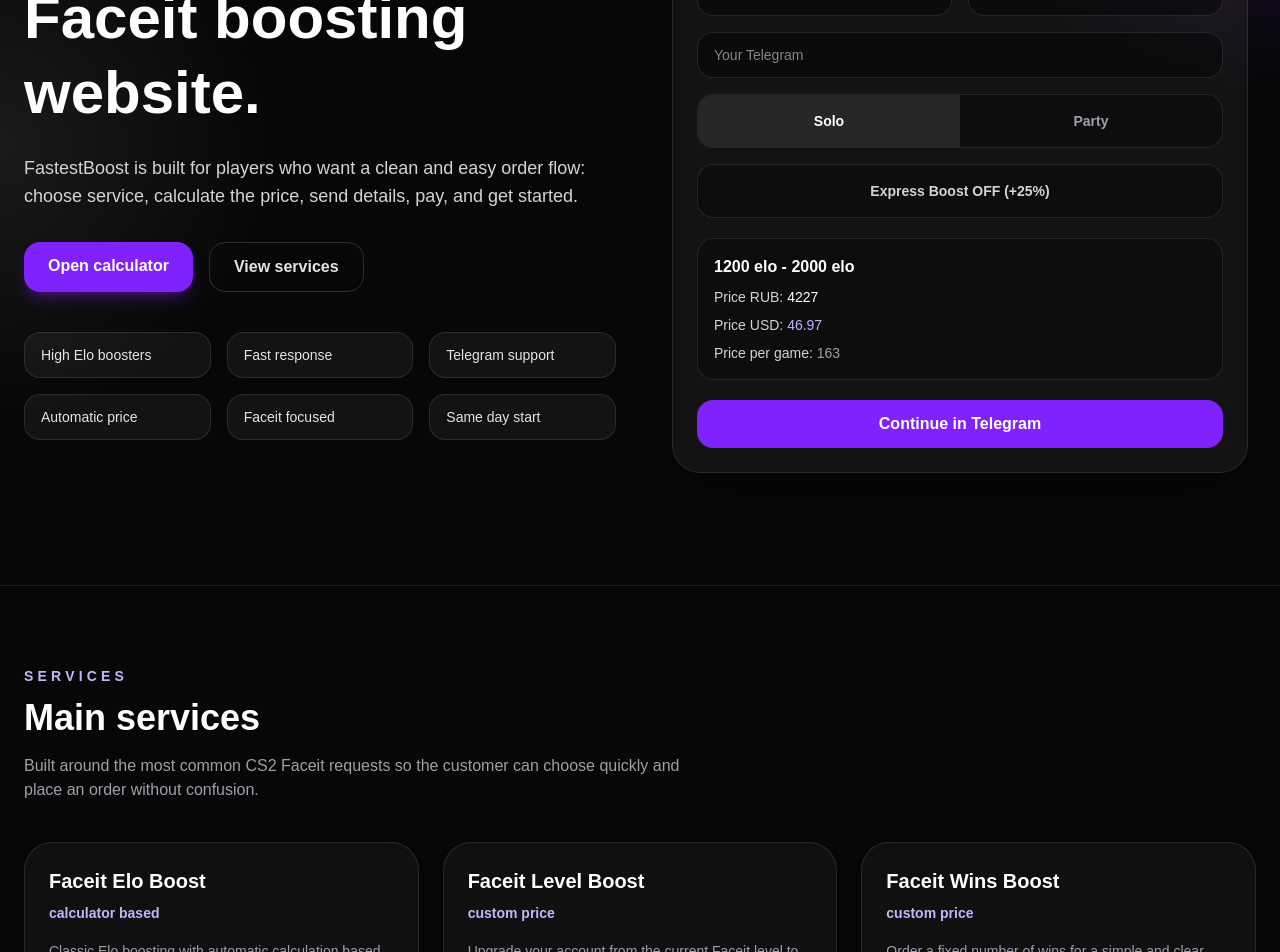
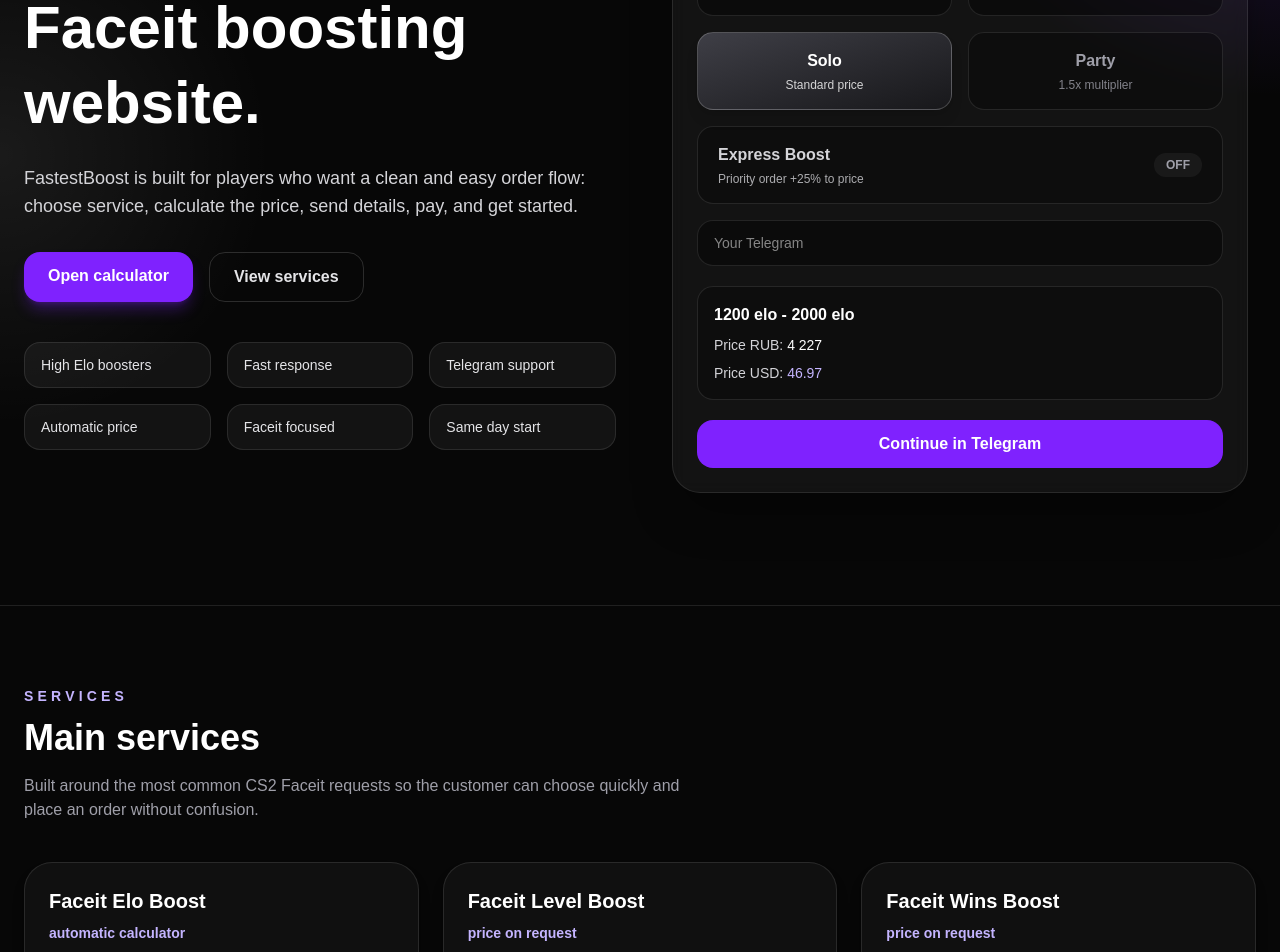
Before and after one commit to lolpoks-source/fastestboost, a Next.js app: page / in a window 1280 px wide. Shown: the part 380-1332 px from the top of the page. Built offline with nearby package versions, Linux system fonts and the light colour scheme.

Commit message:
improve buttons and limit calculator

```diff
--- a/app/page.tsx
+++ b/app/page.tsx
@@ -19,7 +19,18 @@
 
 const PARTY_MULTIPLIER = 1.5;
 const EXPRESS_MULTIPLIER = 1.25;
-const RUB_PER_USD = 90; // можешь поменять курс здесь
+const RUB_PER_USD = 90;
+
+function formatRub(value: number) {
+  return new Intl.NumberFormat('ru-RU').format(Math.round(value));
+}
+
+function formatUsd(value: number) {
+  return new Intl.NumberFormat('en-US', {
+    minimumFractionDigits: 0,
+    maximumFractionDigits: 2,
+  }).format(value);
+}
 
 function calculateBoost(
   currentEloRaw: string,
@@ -33,7 +44,6 @@
   if (!Number.isFinite(currentElo) || !Number.isFinite(targetElo)) return null;
   if (targetElo <= currentElo) return null;
 
-  let games = 0;
   let basePrice = 0;
   let pointer = currentElo;
 
@@ -54,7 +64,6 @@
       pricePerGame *= PARTY_MULTIPLIER;
     }
 
-    games += segmentGames;
     basePrice += segmentGames * pricePerGame;
     pointer = segmentEnd;
   }
@@ -63,18 +72,13 @@
     basePrice *= EXPRESS_MULTIPLIER;
   }
 
-  const roundedGames = Math.round(games);
   const roundedBasePrice = Math.round(basePrice);
-  const pricePerGame =
-    roundedGames > 0 ? Math.round(roundedBasePrice / roundedGames) : 0;
   const priceUsd = Math.round((roundedBasePrice / RUB_PER_USD) * 100) / 100;
 
   return {
     currentElo,
     targetElo,
-    roundedGames,
     roundedBasePrice,
-    pricePerGame,
     priceUsd,
   };
 }
@@ -87,40 +91,42 @@
   const [isParty, setIsParty] = useState(false);
   const [isExpress, setIsExpress] = useState(false);
 
-  const result = useMemo(
-    () => calculateBoost(currentElo, targetElo, isParty, isExpress),
-    [currentElo, targetElo, isParty, isExpress]
-  );
+  const isEloService = service === 'Faceit Elo Boost';
+
+  const result = useMemo(() => {
+    if (!isEloService) return null;
+    return calculateBoost(currentElo, targetElo, isParty, isExpress);
+  }, [currentElo, targetElo, isParty, isExpress, isEloService]);
 
   const services = [
     {
       title: 'Faceit Elo Boost',
-      price: 'calculator based',
+      price: 'automatic calculator',
       text: 'Classic Elo boosting with automatic calculation based on your current and desired Elo.',
     },
     {
       title: 'Faceit Level Boost',
-      price: 'custom price',
+      price: 'price on request',
       text: 'Upgrade your account from the current Faceit level to the target level you want.',
     },
     {
       title: 'Faceit Wins Boost',
-      price: 'custom price',
+      price: 'price on request',
       text: 'Order a fixed number of wins for a simple and clear boost option.',
     },
     {
       title: 'Faceit Stats Boost',
-      price: 'custom price',
+      price: 'price on request',
       text: 'Focused boost option for better account stats like KD, average kills and overall profile.',
     },
     {
       title: 'Duo Queue / Party Boost',
-      price: '1.5x calculator',
-      text: 'Play together with a booster in party format with a higher rate than solo boosting.',
+      price: 'price on request',
+      text: 'Play together with a booster in party format for a more comfortable experience.',
     },
     {
       title: 'Faceit Coaching',
-      price: 'custom price',
+      price: 'price on request',
       text: 'One-on-one help for players who want to improve mechanics, aim and decision making.',
     },
   ];
@@ -137,11 +143,11 @@
   const steps = [
     {
       title: 'Choose service',
-      text: 'Select the service you need: Elo Boost, Level Boost, Wins Boost, Stats Boost, Party Boost or Coaching.',
+      text: 'Select the service you need and send your order in a few clicks.',
     },
     {
       title: 'Use calculator',
-      text: 'Enter your current Elo, target Elo and choose Solo, Party or Express mode.',
+      text: 'The calculator works for Faceit Elo Boost. Other services are priced manually.',
     },
     {
       title: 'Pay for order',
@@ -169,8 +175,8 @@
   ];
 
   const telegramMessage = result
-    ? `Hello, I want to order ${isExpress ? 'Express ' : ''}${isParty ? 'Party' : 'Solo'} Faceit boost from ${result.currentElo} Elo to ${result.targetElo} Elo. Price: ${result.roundedBasePrice} RUB / ${result.priceUsd} USD.`
-    : 'Hello, I want to order a Faceit boost.';
+    ? `Hello, I want to order ${isExpress ? 'Express ' : ''}${isParty ? 'Party ' : ''}${service} from ${result.currentElo} Elo to ${result.targetElo} Elo. Price: ${formatRub(result.roundedBasePrice)} RUB / ${formatUsd(result.priceUsd)} USD.`
+    : `Hello, I want to order ${service}.`;
 
   return (
     <div className="min-h-screen bg-[#070707] text-white">
@@ -269,7 +275,13 @@
                   </div>
                 </div>
                 <div className="rounded-xl bg-violet-500/15 px-3 py-1 text-xs font-semibold text-violet-200">
-                  {isExpress ? 'Express' : isParty ? 'Party' : 'Solo'}
+                  {!isEloService
+                    ? 'Manual Price'
+                    : isExpress
+                      ? 'Express'
+                      : isParty
+                        ? 'Party'
+                        : 'Solo'}
                 </div>
               </div>
 
@@ -287,6 +299,8 @@
                   <option>Faceit Coaching</option>
                 </select>
 
+                {isEloService ? (
+                  <>
                     <div className="grid grid-cols-2 gap-4">
                       <input
                         className="rounded-2xl border border-white/10 bg-black/40 px-4 py-3 text-sm outline-none"
@@ -302,54 +316,89 @@
                       />
                     </div>
 
+                    <div className="grid grid-cols-2 gap-4">
+                      <button
+                        type="button"
+                        onClick={() => setIsParty(false)}
+                        className={`group relative overflow-hidden rounded-2xl border px-4 py-4 text-sm font-bold transition ${
+                          !isParty
+                            ? 'border-white/20 bg-gradient-to-br from-zinc-700 to-zinc-900 text-white shadow-lg'
+                            : 'border-white/10 bg-black/30 text-zinc-400 hover:bg-white/5'
+                        }`}
+                      >
+                        <div className="text-base">Solo</div>
+                        <div className="mt-1 text-xs font-medium opacity-80">
+                          Standard price
+                        </div>
+                      </button>
+
+                      <button
+                        type="button"
+                        onClick={() => setIsParty(true)}
+                        className={`group relative overflow-hidden rounded-2xl border px-4 py-4 text-sm font-bold transition ${
+                          isParty
+                            ? 'border-violet-400/50 bg-gradient-to-br from-violet-500 to-fuchsia-600 text-white shadow-lg shadow-violet-600/30'
+                            : 'border-white/10 bg-black/30 text-zinc-400 hover:bg-white/5'
+                        }`}
+                      >
+                        <div className="text-base">Party</div>
+                        <div className="mt-1 text-xs font-medium opacity-80">
+                          1.5x multiplier
+                        </div>
+                      </button>
+                    </div>
+
+                    <button
+                      type="button"
+                      onClick={() => setIsExpress((prev) => !prev)}
+                      className={`relative overflow-hidden rounded-2xl border px-5 py-4 text-left transition ${
+                        isExpress
+                          ? 'border-emerald-400/50 bg-gradient-to-r from-emerald-500 to-lime-500 text-white shadow-lg shadow-emerald-500/25'
+                          : 'border-white/10 bg-black/30 text-zinc-300 hover:bg-white/5'
+                      }`}
+                    >
+                      <div className="flex items-center justify-between gap-4">
+                        <div>
+                          <div className="text-base font-bold">Express Boost</div>
+                          <div className="mt-1 text-xs opacity-80">
+                            Priority order +25% to price
+                          </div>
+                        </div>
+                        <div
+                          className={`rounded-full px-3 py-1 text-xs font-bold ${
+                            isExpress
+                              ? 'bg-white/20 text-white'
+                              : 'bg-white/5 text-zinc-400'
+                          }`}
+                        >
+                          {isExpress ? 'ON' : 'OFF'}
+                        </div>
+                      </div>
+                    </button>
+                  </>
+                ) : (
+                  <div className="rounded-2xl border border-white/10 bg-black/30 p-5 text-sm text-zinc-300">
+                    <div className="text-base font-semibold text-white">
+                      Manual pricing
+                    </div>
+                    <div className="mt-2 text-zinc-400">
+                      This service is priced manually. Click the Telegram button
+                      below and send your request.
+                    </div>
+                  </div>
+                )}
+
                 <input
                   className="rounded-2xl border border-white/10 bg-black/40 px-4 py-3 text-sm outline-none"
                   placeholder="Your Telegram"
                   value={telegram}
                   onChange={(e) => setTelegram(e.target.value)}
                 />
-
-                <div className="flex overflow-hidden rounded-2xl border border-white/10 bg-black/30">
-                  <button
-                    type="button"
-                    onClick={() => setIsParty(false)}
-                    className={`flex-1 px-4 py-4 text-sm font-bold transition ${
-                      !isParty
-                        ? 'bg-zinc-800 text-white shadow-inner'
-                        : 'text-zinc-400 hover:bg-white/5'
-                    }`}
-                  >
-                    Solo
-                  </button>
-
-                  <button
-                    type="button"
-                    onClick={() => setIsParty(true)}
-                    className={`flex-1 px-4 py-4 text-sm font-bold transition ${
-                      isParty
-                        ? 'bg-violet-600 text-white shadow-lg shadow-violet-600/40'
-                        : 'text-zinc-400 hover:bg-white/5'
-                    }`}
-                  >
-                    Party
-                  </button>
-                </div>
-
-                <button
-                  type="button"
-                  onClick={() => setIsExpress((prev) => !prev)}
-                  className={`rounded-2xl px-4 py-4 text-sm font-bold transition ${
-                    isExpress
-                      ? 'bg-emerald-600 text-white shadow-lg shadow-emerald-600/30'
-                      : 'border border-white/10 bg-black/30 text-zinc-300 hover:bg-white/5'
-                  }`}
-                >
-                  Express Boost {isExpress ? 'ON' : 'OFF'} (+25%)
-                </button>
               </div>
 
               <div className="mt-5 rounded-2xl border border-white/10 bg-black/30 p-4 text-sm text-zinc-300">
-                {result ? (
+                {isEloService ? (
+                  result ? (
                     <div className="space-y-2">
                       <div className="text-base font-semibold text-white">
                         {result.currentElo} elo - {result.targetElo} elo
@@ -357,19 +406,13 @@
                       <div>
                         Price RUB:{' '}
                         <span className="text-white">
-                        {result.roundedBasePrice}
+                          {formatRub(result.roundedBasePrice)}
                         </span>
                       </div>
                       <div>
                         Price USD:{' '}
                         <span className="text-violet-300">
-                        {result.priceUsd}
-                      </span>
-                    </div>
-                    <div>
-                      Price per game:{' '}
-                      <span className="text-zinc-400">
-                        {result.pricePerGame}
+                          {formatUsd(result.priceUsd)}
                         </span>
                       </div>
                     </div>
@@ -377,6 +420,11 @@
                     <div className="text-zinc-400">
                       Enter valid current and desired Elo values. Desired Elo must
                       be higher than current Elo.
+                    </div>
+                  )
+                ) : (
+                  <div className="text-zinc-400">
+                    Price for this service is calculated manually.
                   </div>
                 )}
               </div>
```
Lines whose indentation alone changed are shown as unchanged.
